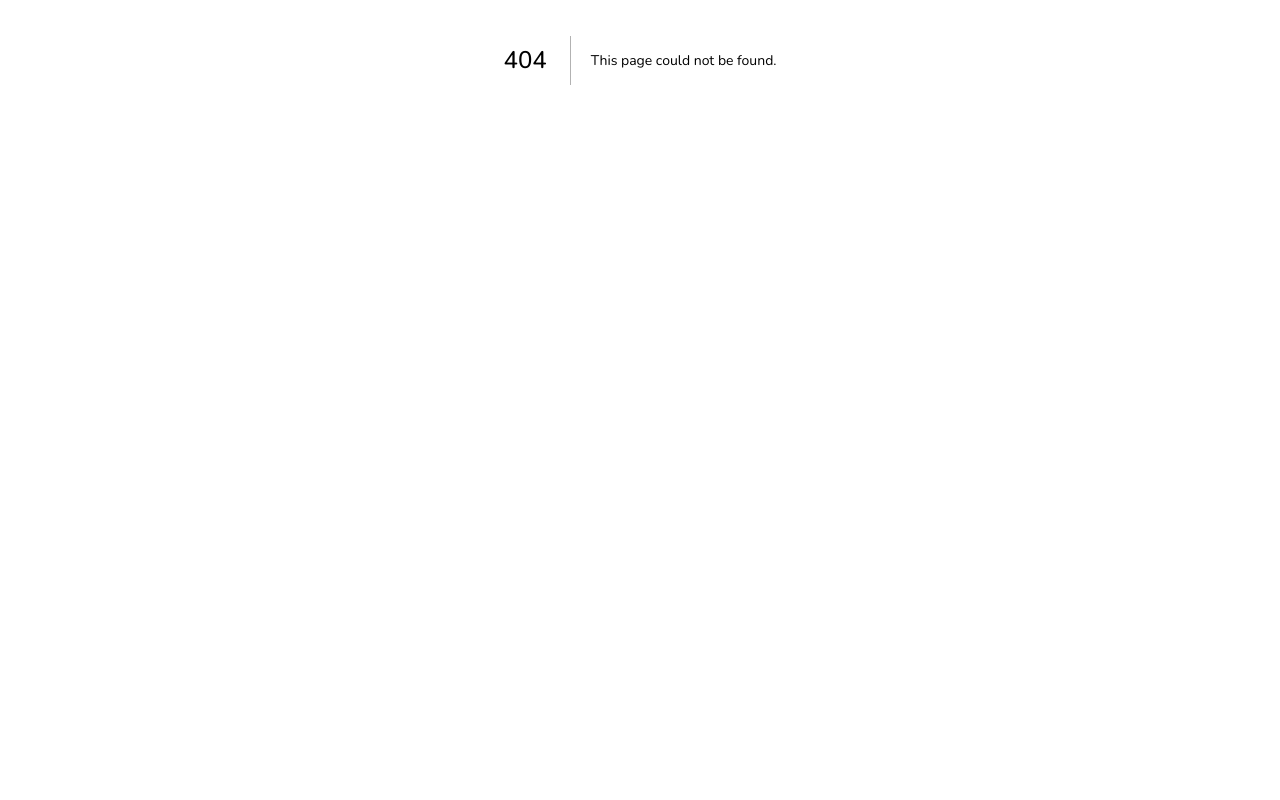
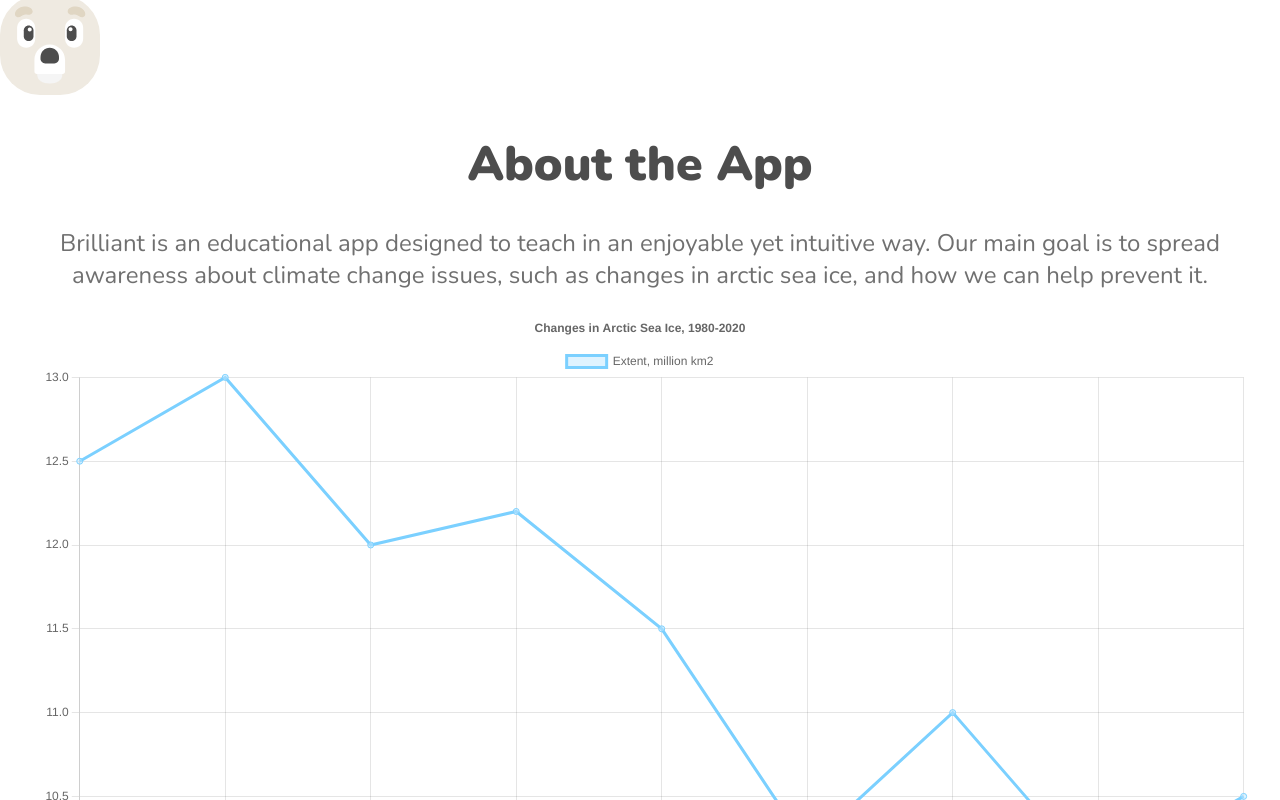
Before and after one commit to Paynecoder/BigProjectOne, a Next.js app: page /abouttheapp in a window 1280 px wide. Before the commit this address had no page. Shown: the part 340-1140 px from the top of the page. Before the commit the page ends 800 px from the top, so only its background shows below. Built offline with nearby package versions, Linux system fonts and the light colour scheme.

Commit message:
chart and about app

```diff
--- /dev/null
+++ b/components/LineChart/LineChart.module.css
@@ -0,0 +1,3 @@
+.container {
+    padding: 20px;
+}
--- /dev/null
+++ b/components/LineChart/index.js
@@ -0,0 +1,92 @@
+import { useState, useEffect } from "react";
+import styles from "./LineChart.module.css";
+import { Line } from "react-chartjs-2";
+import {
+  Chart as ChartJS,
+  CategoryScale,
+  LinearScale,
+  Title,
+  PointElement,
+  LineElement,
+  Tooltip,
+  Legend,
+} from "chart.js";
+
+ChartJS.register(
+  CategoryScale,
+  LinearScale,
+  Title,
+  Tooltip,
+  Legend,
+  PointElement,
+  LineElement
+);
+
+export default function LineChart() {
+  const [chartData, setChartData] = useState({
+    datasets: [],
+  });
+
+  const [chartOptions, setChartOptions] = useState({});
+
+  useEffect(() => {
+    setChartData({
+      labels: [
+        "1980",
+        "1985",
+        "1990",
+        "1995",
+        "2000",
+        "2005",
+        "2010",
+        "2015",
+        "2020",
+      ],
+      datasets: [
+        {
+          label: "Extent, million km2",
+          data: [12.5, 13, 12, 12.2, 11.5, 10.2, 11, 10, 10.5],
+          borderColor: "rgb(123, 208, 255)",
+          backgroundColor: "rgba(192, 232, 255, 0.5)",
+          fill: false,
+        },
+      ],
+    });
+
+    setChartOptions({
+      plugins: {
+        legend: {
+          position: "top",
+        },
+        title: {
+          display: true,
+          text: "Changes in Arctic Sea Ice, 1980-2020",
+        },
+      },
+      responsive: true,
+      scales: {
+        x: {
+          display: true,
+          title: {
+            display: true,
+            text: "Year",
+          },
+        },
+        y: {
+          display: true,
+          title: {
+            display: true,
+          },
+        },
+      },
+    });
+  }, []);
+
+  return (
+    <>
+      <div className={styles.container}>
+        <Line data={chartData} options={chartOptions} />
+      </div>
+    </>
+  );
+}
--- a/components/Navbar/index.js
+++ b/components/Navbar/index.js
@@ -68,12 +68,12 @@ export default function Navbar() {
           </li>
           <li
             onClick={() => {
-              router.push("/tutorial");
+              router.push("/abouttheapp");
               setMenuOpen(false);
             }}
           >
             <Image src={tutico} alt="tut" />
-            <span>Tutorial</span>
+            <span>Info</span>
           </li>
           <li
             onClick={() => {
--- a/package.json
+++ b/package.json
@@ -15,6 +15,7 @@
     "next": "13.1.6",
     "openai": "^3.2.1",
     "react": "18.2.0",
+    "react-chartjs-2": "^5.2.0",
     "react-dom": "18.2.0"
   }
 }
--- /dev/null
+++ b/pages/abouttheapp.js
@@ -0,0 +1,45 @@
+import Head from "next/head";
+import Image from "next/image";
+import styles from "@/styles/AboutTheApp.module.css";
+import Button from "@/components/Button/index.js";
+import Navbar from "@/components/Navbar";
+import LineChart from "@/components/LineChart";
+
+export default function About() {
+  return (
+    <>
+      <Head>
+        <title>About the App</title>
+        <link rel="icon" href="/favicon.svg" />
+      </Head>
+      <main className={styles.main}>
+        <Navbar />
+        <div className={styles.title_head}>
+          <p>About the App</p>
+        </div>
+        <div className={styles.title_desc}>
+          <p>
+            Brilliant is an educational app designed to teach in an enjoyable
+            yet intuitive way. Our main goal is to spread awareness about
+            climate change issues, such as changes in arctic sea ice, and how we
+            can help prevent it.
+          </p>
+          <LineChart />
+          <p>
+            We would love for you to do our quiz and learn more about climate
+            change and how you can do your part. Keep an eye on our beloved
+            polar bear, Burr, as his outfit and environment will change based on
+            your answers.
+          </p>
+          <br />
+          <p>Have fun! We are excited to have you.</p>
+        </div>
+        <div className={styles.buttonContainer}>
+          <div className={styles.button}>
+            <Button word={"Climate Quiz"} route={"/quiz"} />
+          </div>
+        </div>
+      </main>
+    </>
+  );
+}
--- a/pages/quiz.js
+++ b/pages/quiz.js
@@ -56,6 +56,9 @@ export default function Quiz() {
 
   return (
     <>
+      <head>
+        <title>Quiz</title>
+      </head>
       <Navbar />
       <div className={styles.progresscontainer}>
         <div
--- a/pages/results.js
+++ b/pages/results.js
@@ -82,6 +82,9 @@ export default function Results() {
 
   return (
     <main>
+      <head>
+        <title>Results</title>
+      </head>
       <Navbar />
       <div className={styles.main}>
         <Image
--- /dev/null
+++ b/styles/AboutTheApp.module.css
@@ -0,0 +1,32 @@
+.title_head {
+    text-align: center;
+    margin-top: 30px;
+    color: var(--primary-gray);
+    font-size: 3rem;
+    font-weight: 900 !important;
+  }
+
+  .title_desc {
+    margin-top: 30px;
+    font-size: 24px;
+    font-family: 'Nunito';
+    font-weight: 400;
+    color: var(--secondary-gray);
+    text-align: center;
+   margin-bottom: 30px;
+  }
+
+  .button {
+    position: inherit;
+    display: flex;
+    justify-content: center;
+    width: 100%;
+    z-index: 10;
+    cursor: pointer;
+}
+
+.buttonContainer {
+    display: flex;
+    flex-direction: column;
+    margin-bottom: 40px;
+}
```
Also changed, not shown: pages/tutorial.js (deleted, +0 -25 lines), styles/Tutorial.module.css (deleted, +0 -15 lines), 1 other file (tests, documents, lock files or other folders).
